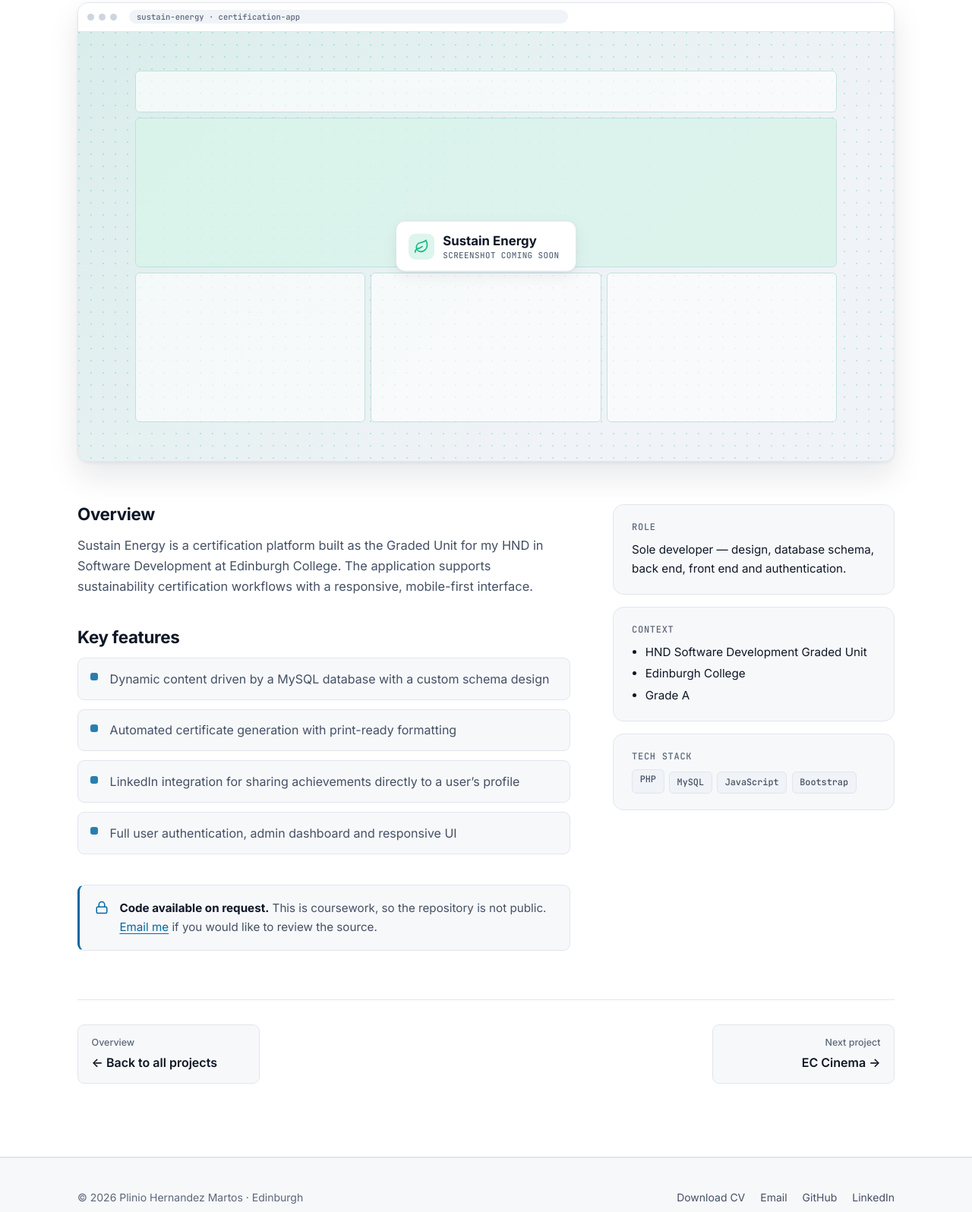
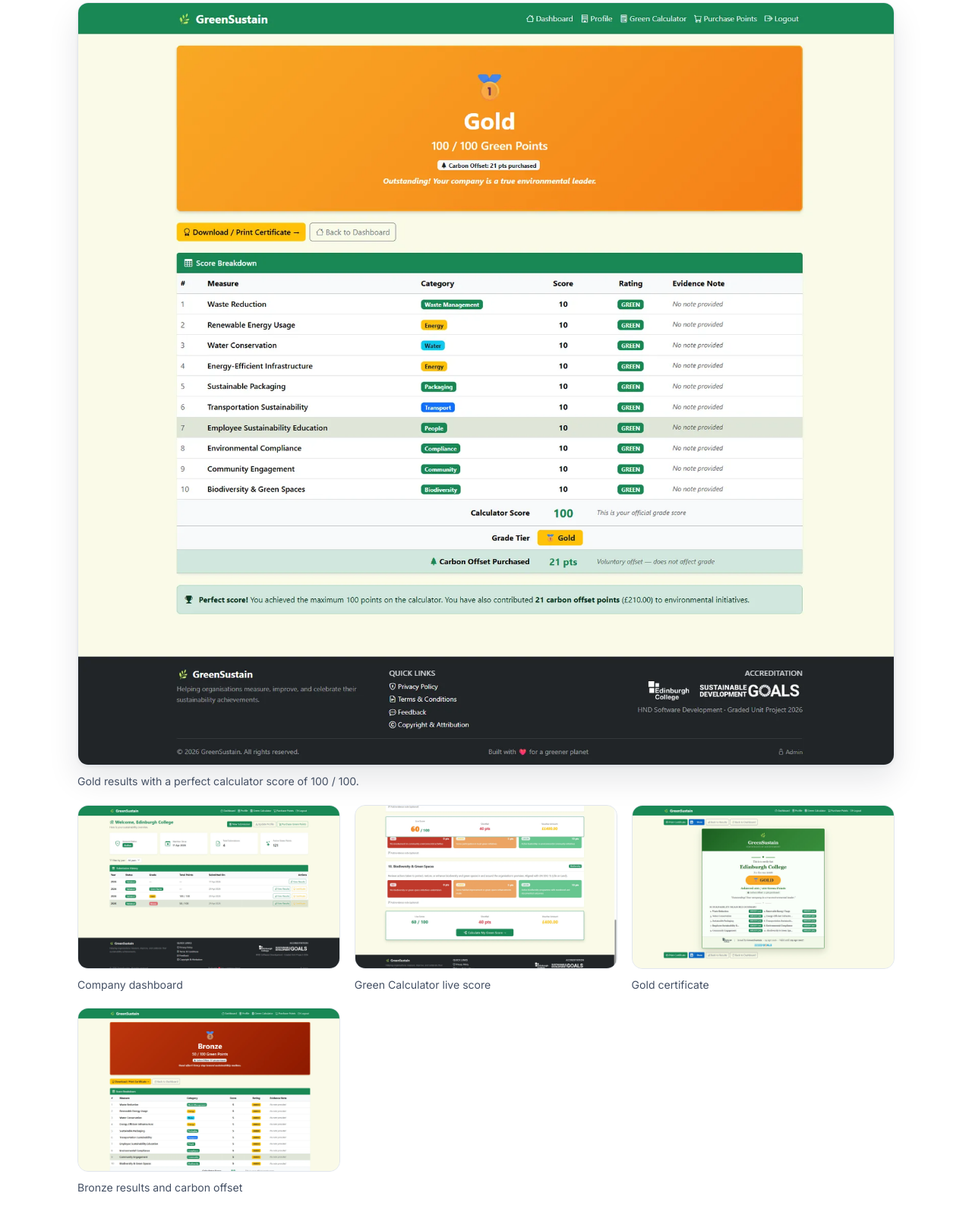
Before and after one commit to pliniomartos/pliniomartos.github.io, a plain HTML site: page projects/sustain-energy.html in a window 1280 px wide. Shown: the part 648-2244 px from the top of the page at 76% size. Drawn offline with Linux system fonts and the light colour scheme.

Commit message:
Add Sustain Energy screenshots from the graded unit assessment folder

```diff
--- a/projects/sustain-energy.html
+++ b/projects/sustain-energy.html
@@ -99,26 +99,38 @@
     <section class="section section-alt">
       <div class="container">
         <div class="detail-shot">
-          <div class="shot shot--lg shot--energy" role="img" aria-label="Sustain Energy interface preview — screenshot coming soon">
-            <div class="shot-bar" aria-hidden="true">
-              <span class="dot"></span><span class="dot"></span><span class="dot"></span>
-              <span class="shot-url">sustain-energy · certification-app</span>
-            </div>
-            <div class="shot-body" aria-hidden="true">
-              <div class="shot-wire"><i></i><i></i><i></i><i></i><i></i></div>
-              <div class="shot-label">
-                <span class="shot-icon">
-                  <svg width="20" height="20" viewBox="0 0 24 24" fill="none" stroke="currentColor" stroke-width="2" stroke-linecap="round" stroke-linejoin="round">
-                    <path d="M11 20A7 7 0 0 1 9.8 6.1C15.5 5 17 4.48 19 2c1 2 2 4.18 2 8 0 5.5-4.78 10-10 10Z"/>
-                    <path d="M2 21c0-3 1.85-5.36 5.08-6C9.5 14.52 12 13 13 12"/>
-                  </svg>
-                </span>
-                <span class="shot-text">
-                  <span class="shot-name">Sustain Energy</span>
-                  <span class="shot-note">Screenshot coming soon</span>
-                </span>
-              </div>
-            </div>
+          <figure class="shot-hero">
+            <img class="shot-img shot-img--lg"
+                 src="../assets/screenshots/sustain-energy.webp"
+                 alt="GreenSustain Gold results page showing a perfect score of 100 out of 100 Green Points, a score breakdown of ten sustainability measures all rated Green, and a carbon offset of 21 purchased points"
+                 width="1600" height="1494">
+            <figcaption>Gold results with a perfect calculator score of 100 / 100.</figcaption>
+          </figure>
+          <div class="shot-gallery" aria-label="More Sustain Energy screenshots">
+            <figure>
+              <img src="../assets/screenshots/sustain-energy-dashboard.webp"
+                   alt="GreenSustain company dashboard for Edinburgh College, with an active account, four submissions and 121 Green Points, plus a submission history of validated Gold, Bronze and Green Starter results"
+                   width="1600" height="1019" decoding="async">
+              <figcaption>Company dashboard</figcaption>
+            </figure>
+            <figure>
+              <img src="../assets/screenshots/sustain-energy-calculator.webp"
+                   alt="Green Calculator live score of 60 out of 100, with a 40-point shortfall, a £400 voucher amount, Biodiversity and Green Spaces rating options, and a Calculate My Green Score button"
+                   width="1600" height="1019" decoding="async">
+              <figcaption>Green Calculator live score</figcaption>
+            </figure>
+            <figure>
+              <img src="../assets/screenshots/sustain-energy-certificate.webp"
+                   alt="Printable GreenSustain Certificate of Achievement awarded to Edinburgh College for 2026, with a Gold grade, 100 out of 100 Green Points and a LinkedIn share button"
+                   width="1600" height="1176" decoding="async">
+              <figcaption>Gold certificate</figcaption>
+            </figure>
+            <figure>
+              <img src="../assets/screenshots/sustain-energy-offset.webp"
+                   alt="GreenSustain Bronze results page showing 50 out of 100 Green Points, an amber rating on every measure, and a carbon offset contribution of 141 purchased points"
+                   width="1600" height="1713" decoding="async">
+              <figcaption>Bronze results and carbon offset</figcaption>
+            </figure>
           </div>
         </div>
 
```
Also changed, not shown: index.html (+7 -21 lines), assets/screenshots/sustain-energy-calculator.webp (added), assets/screenshots/sustain-energy-certificate.webp (added), assets/screenshots/sustain-energy-dashboard.webp (added), assets/screenshots/sustain-energy-offset.webp (added), assets/screenshots/sustain-energy.webp (added), 1 other file.
